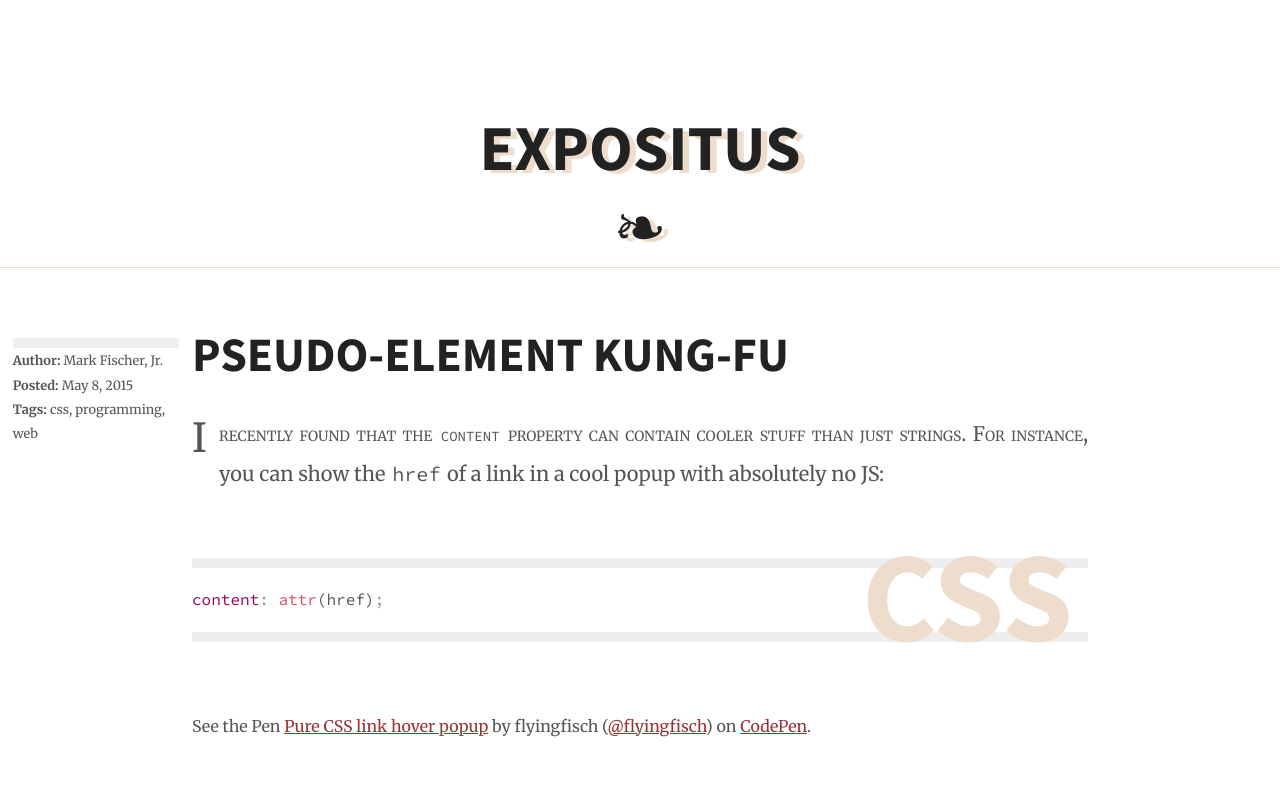
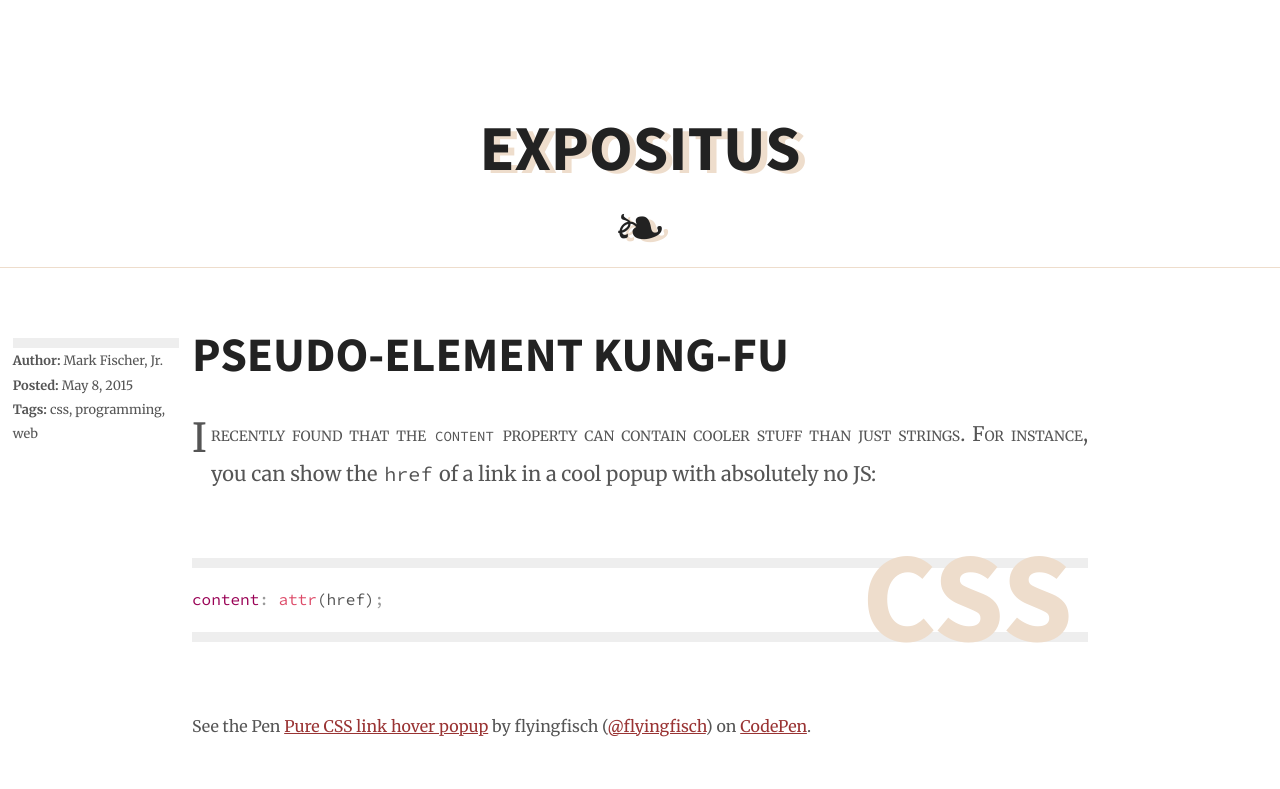
Before and after one commit to flyingfisch/flyingfisch.github.io, a Jekyll site: the page built from _posts/2015-05-08-css-pseudo-elements-kung-fu.md, in a window 1280 px wide. Shown: the top 789 px of the page. Built offline with Jekyll 4.4.1, drawn with Linux system fonts in a browser that asks for light colours; comment, search, counter and statistics services are not loaded.

Commit message:
added post on rest

```diff
--- a/_sass/_layout.scss
+++ b/_sass/_layout.scss
@@ -239,7 +239,7 @@ article.post {
             display: block;
             font-size: 2em;
             float: left;
-            margin-right: .3em;
+            margin-right: .1em;
             margin-top: .1em;
         }
         &:first-line {
```
Also changed, not shown: 1 other file.
